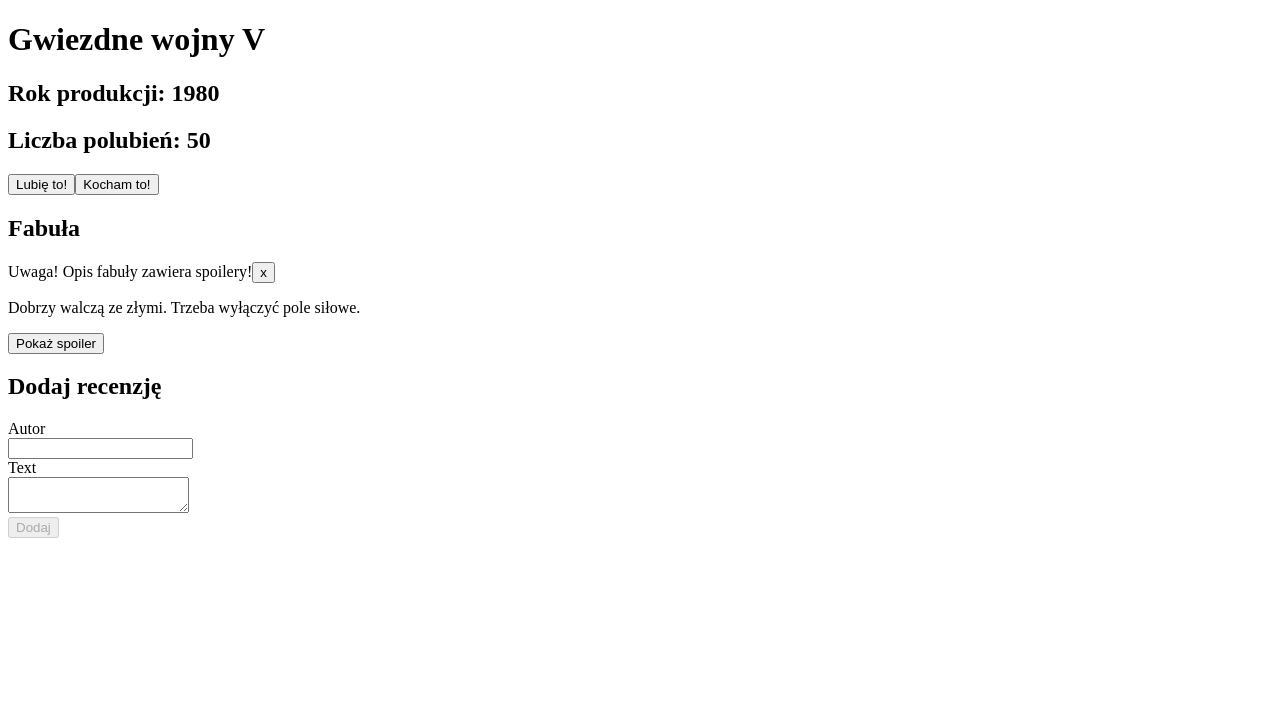
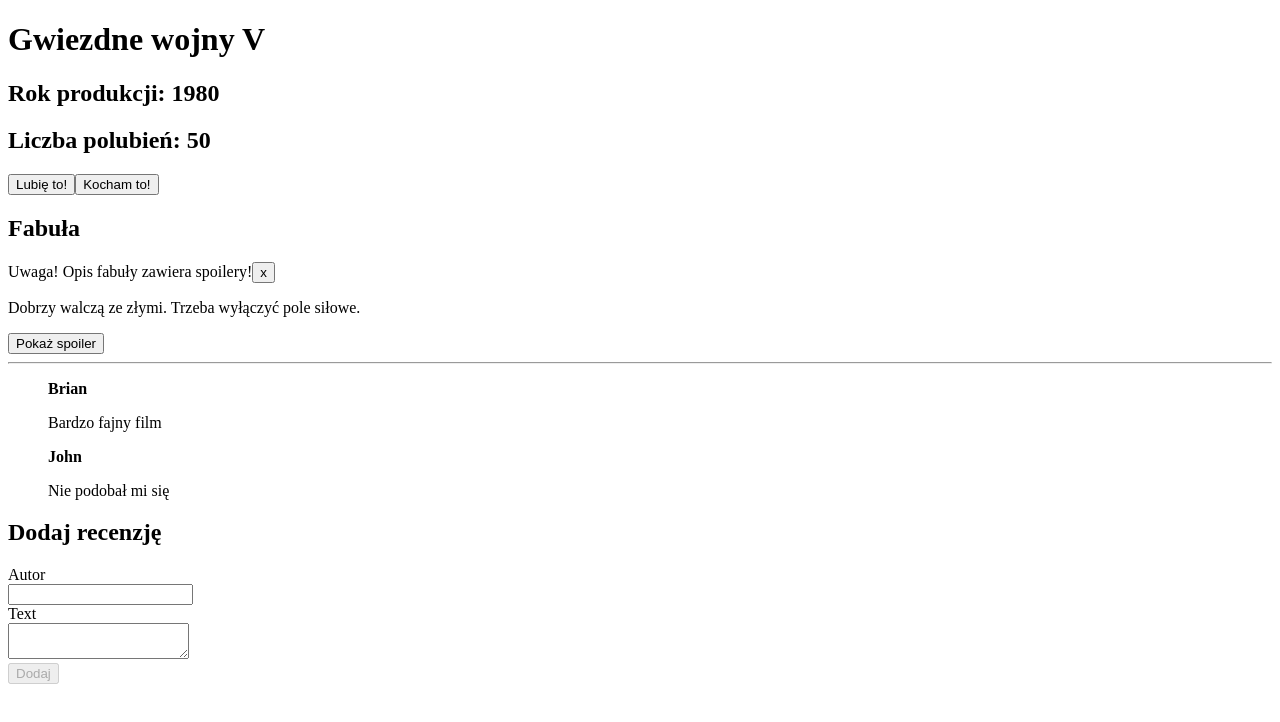
Before and after one commit to KatarzynaZaloba/zrozumiec-react-excersises, a React (Vite) app in the folder zrozumiec-react-excersises/: page / in a window 1280 px wide. Shown: the top 722 px of the page. Built offline with nearby package versions, Linux system fonts and the light colour scheme.

Commit message:
add initialReviews, remove console.logs

```diff
--- a/zrozumiec-react-excersises/src/components/Form.jsx
+++ b/zrozumiec-react-excersises/src/components/Form.jsx
@@ -1,32 +1,33 @@
 import {useState} from 'react';
+
+const initialReviews = [
+    {author: "Brian", text: "Bardzo fajny film", id: 1},
+    {author: "John", text: "Nie podobał mi się", id: 2},
+];
+
 export function Form() {
-    const [review, setReview] = useState(null);
     const [inputValue, setInputValue] = useState('');
     const [textareaValue, setTextareaValue] = useState('');
+    const [reviews, setReviews] = useState(initialReviews);
 
-    console.log(review);
+    const arrayOfNumbers = [1, 2, 3].map((number) => <li>Item{number}</li>);
 
+    const reviewsElement = reviews.map((r) => (
+        <article>
+            <strong>{r.author}</strong>
+            <p>{r.text}</p>
+        </article>
+    ));
     function handleSubmit(event) {
         event.preventDefault();
-        console.log(event);
-
         const author = inputValue;
         const text = textareaValue;
-
-        setReview({author, text});
     }
-
-    console.log('wartość zmiennej stanowej input:', inputValue);
-    console.log('wartość zmiennej stanowej textarea:', textareaValue);
 
     return (
         <>
-            {review && (
-                <article>
-                    <strong>{review.author}</strong>
-                    <p>{review.text}</p>
-                </article>
-            )}
+            <hr/>
+            <ul>{reviewsElement}</ul>
             <h2>Dodaj recenzję</h2>
             <form onSubmit={handleSubmit}>
                 <div>
@@ -39,8 +40,8 @@
                         name="author"
                         value={inputValue}
                         onChange={(event) => {
-                        setInputValue(event.target.value);
-                    }}/>
+                            setInputValue(event.target.value);
+                        }}/>
                 </div>
                 <div>
                     <div>
```
